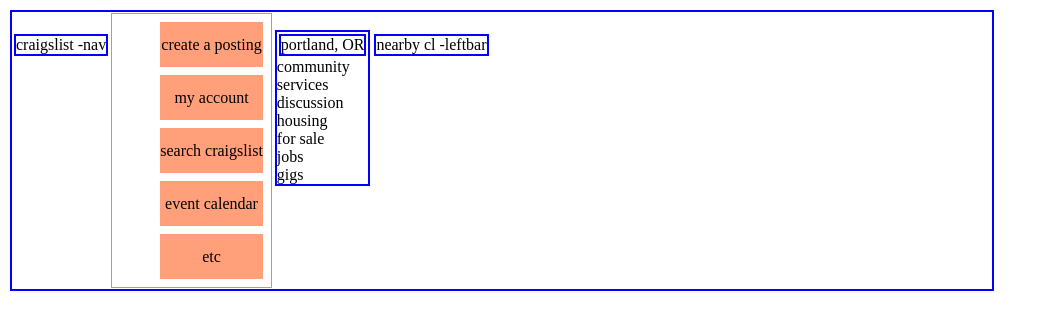
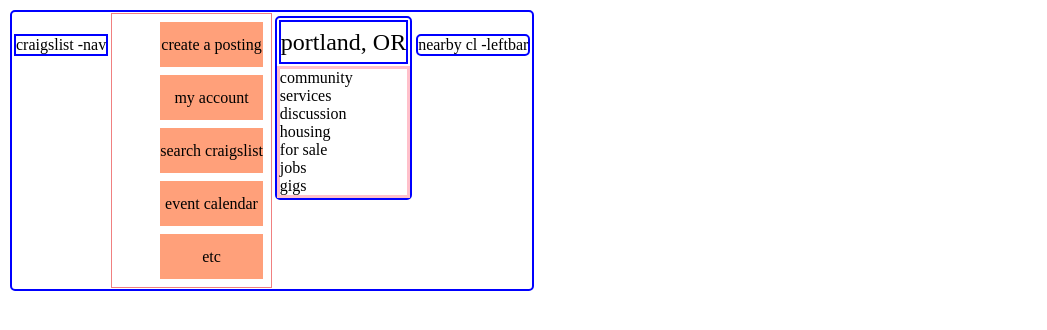
Before and after one commit to Annalise-M/craigslist-mockup, a plain HTML site: page index.html in a window 1280 px wide. Shown: the whole page, without its empty margins (0-1047 px from the left). Drawn offline with Linux system fonts and the light colour scheme.

Commit message:
some css adjustments

```diff
--- a/style.css
+++ b/style.css
@@ -30,31 +30,32 @@
     width: 20%;
 }
 
-.header {
+header {
     display: inline-block;
     font-family: "Times New Roman",Times,serif;
     font-size: 1.5em;
     line-height: 1.7em;
 }
 
-.container {
+container {
     height: 100%;
     width: 100%;
     max-width: 980px;
     display: grid;
     grid-template-columns: 100px 1fr;
 }
-.section {
+section {
     height: 100%;
     display: grid;
     grid-template-areas: initial;
     border: solid pink;
 }
 
-.div {
+div {
     display: block;
     justify-content: center;
     align-items: center;
+    border-radius: 5px;
 }
 .border {
     border: solid 2px blue;
```
